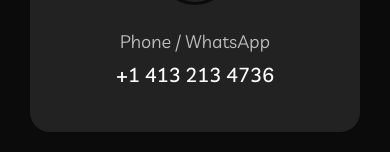
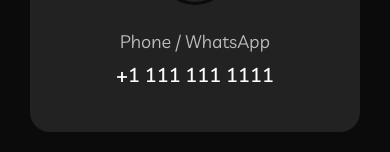
Before and after one commit to ElephantAgency/main, a Next.js app: page / in a window 390 px wide. Shown: the part 2804-2956 px from the top of the page. Built offline with nearby package versions, Linux system fonts and the light colour scheme.

Commit message:
generic phone

```diff
--- a/src/components/sections/Contact.js
+++ b/src/components/sections/Contact.js
@@ -22,7 +22,7 @@ const Contact = () => {
             <i className="fa fa-phone" />
             <p>
               <span className="small-text">phone / whatsApp</span>
-              <a href="tel:14132134736">+1 413 213 4736</a>
+              <a href="tel:11111111111">+1 111 111 1111</a>
               <br></br>
             </p>
           </div>
```
